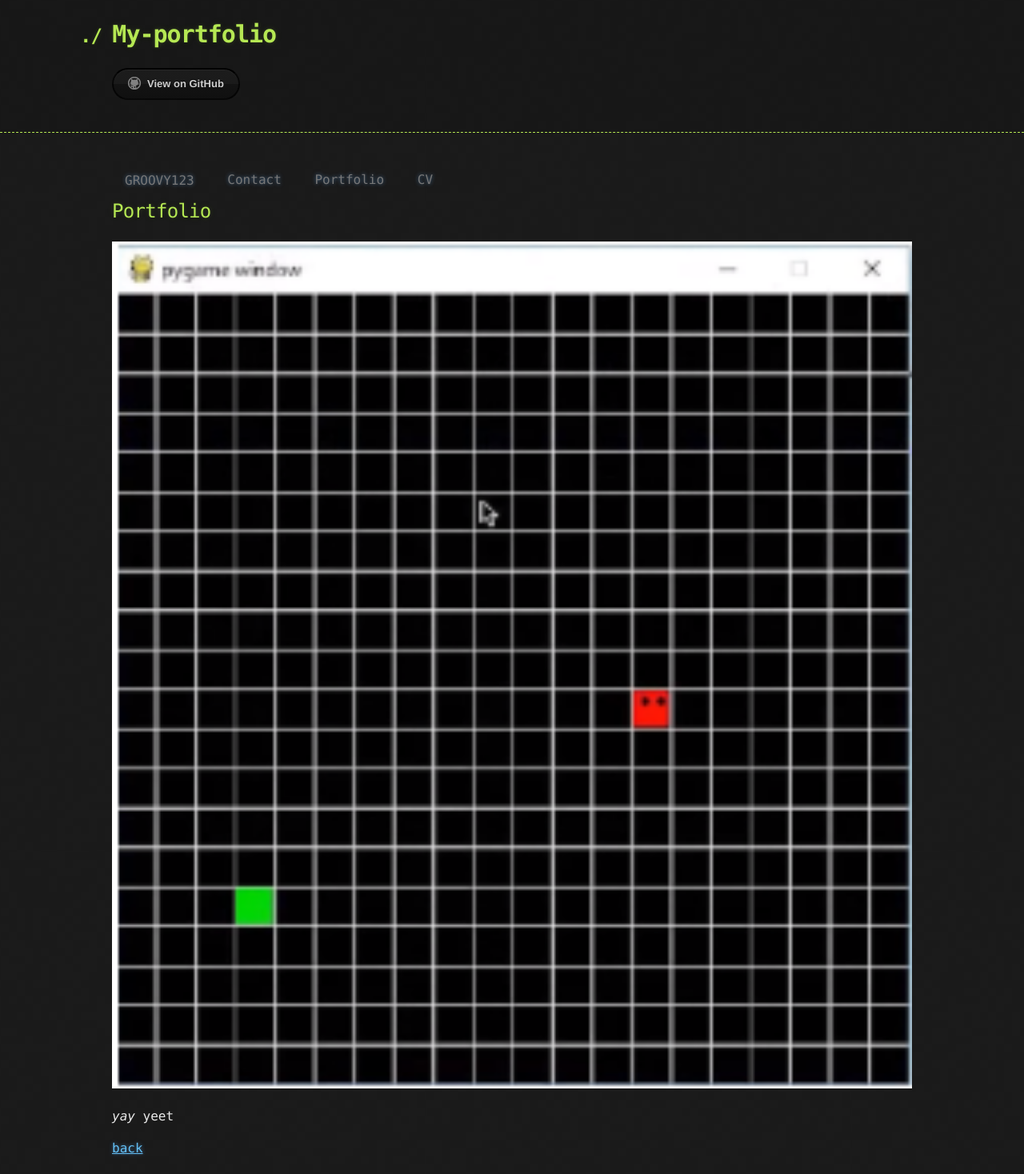
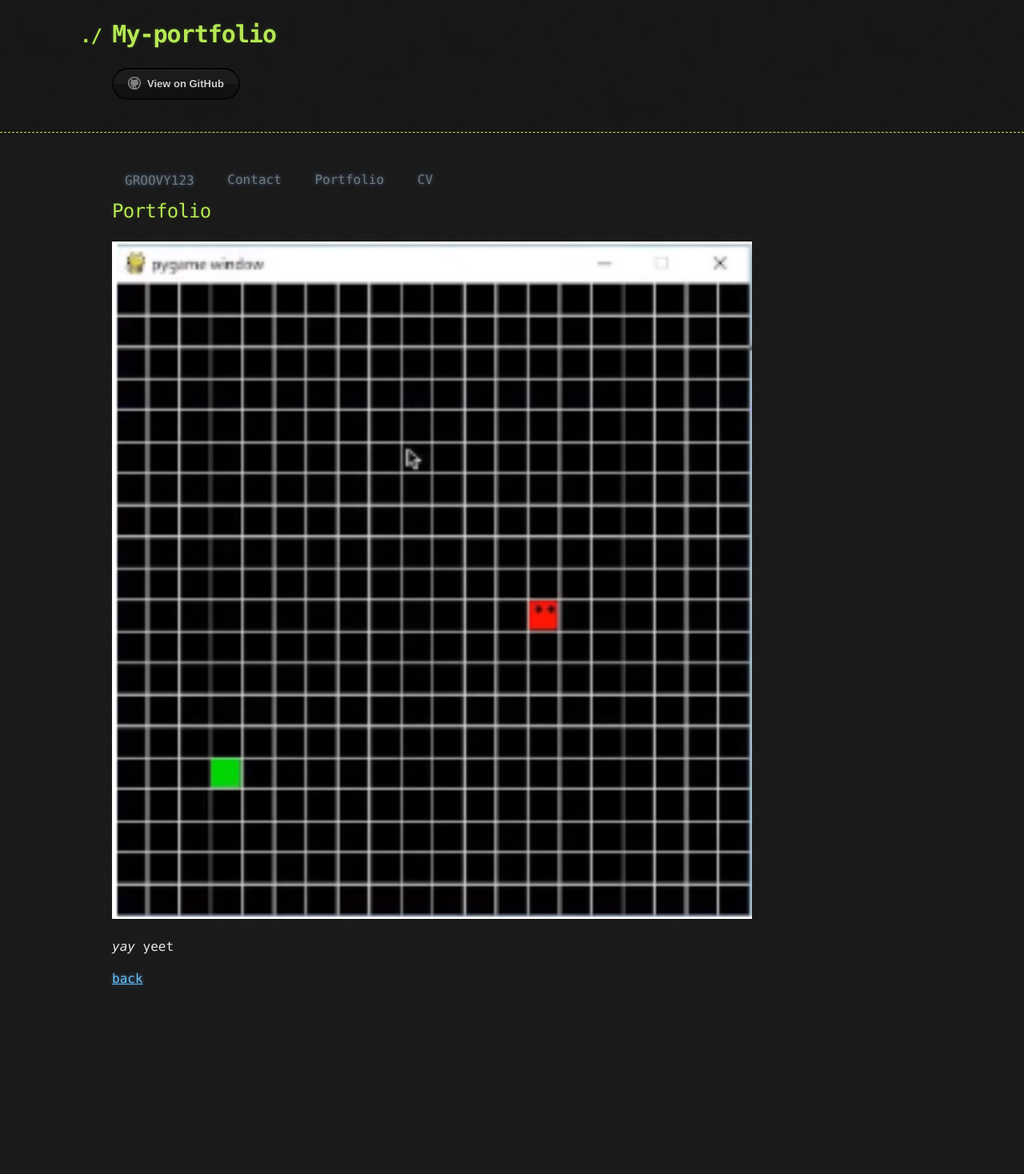
Before and after one commit to Grooovy123/My-portfolio, a Jekyll site: the page built from portfolio.md, in a window 1280 px wide. Shown: the whole page at 80% size. Built offline with Jekyll 4.4.1, drawn with Linux system fonts in a browser that asks for light colours; nearby versions of some CDN libraries; the repository's description, which GitHub fills in, is left out; our own code applies the rules of GitHub Pages for plain Markdown files; after the commit the page ends 1256 px from its top, so only the background shows below that.

Commit message:
Update portfolio.md

```diff
--- a/portfolio.md
+++ b/portfolio.md
@@ -4,7 +4,7 @@
 
 ## Portfolio
 
-<img alt="Snake game" src="assets/images/snake game.PNG" width="100%" />
+<img alt="Snake game" src="assets/images/snake game.PNG" width="80%" />
 
 _yay_
 yeet
```
